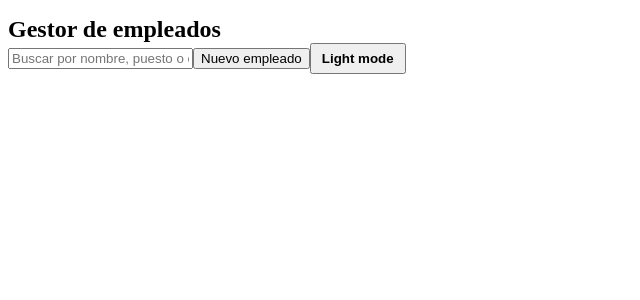
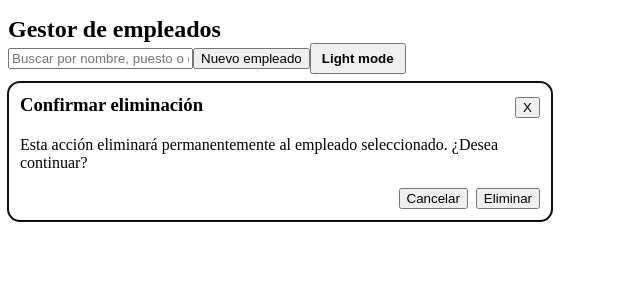
Before and after one commit to joselautaro/gestor-empleados, a Vue app: page / in a window 1280 px wide. Shown: the top 300 px of the page, without its empty margins (0-640 px from the left). Built offline with nearby package versions, Linux system fonts and the light colour scheme.

Commit message:
Cambios en App

```diff
--- a/src/App.vue
+++ b/src/App.vue
@@ -2,9 +2,15 @@
 <template>
   <div class="container">
     <Header/>
+    <ConfirmModal>
+      <p>Esta acción eliminará permanentemente al empleado seleccionado.
+        ¿Desea continuar?
+      </p>
+    </ConfirmModal>
   </div>
 
 </template>
   <script setup>
     import Header from './components/Header.vue'
+    import ConfirmModal from './components/ConfirmModal.vue'
   </script>
```
